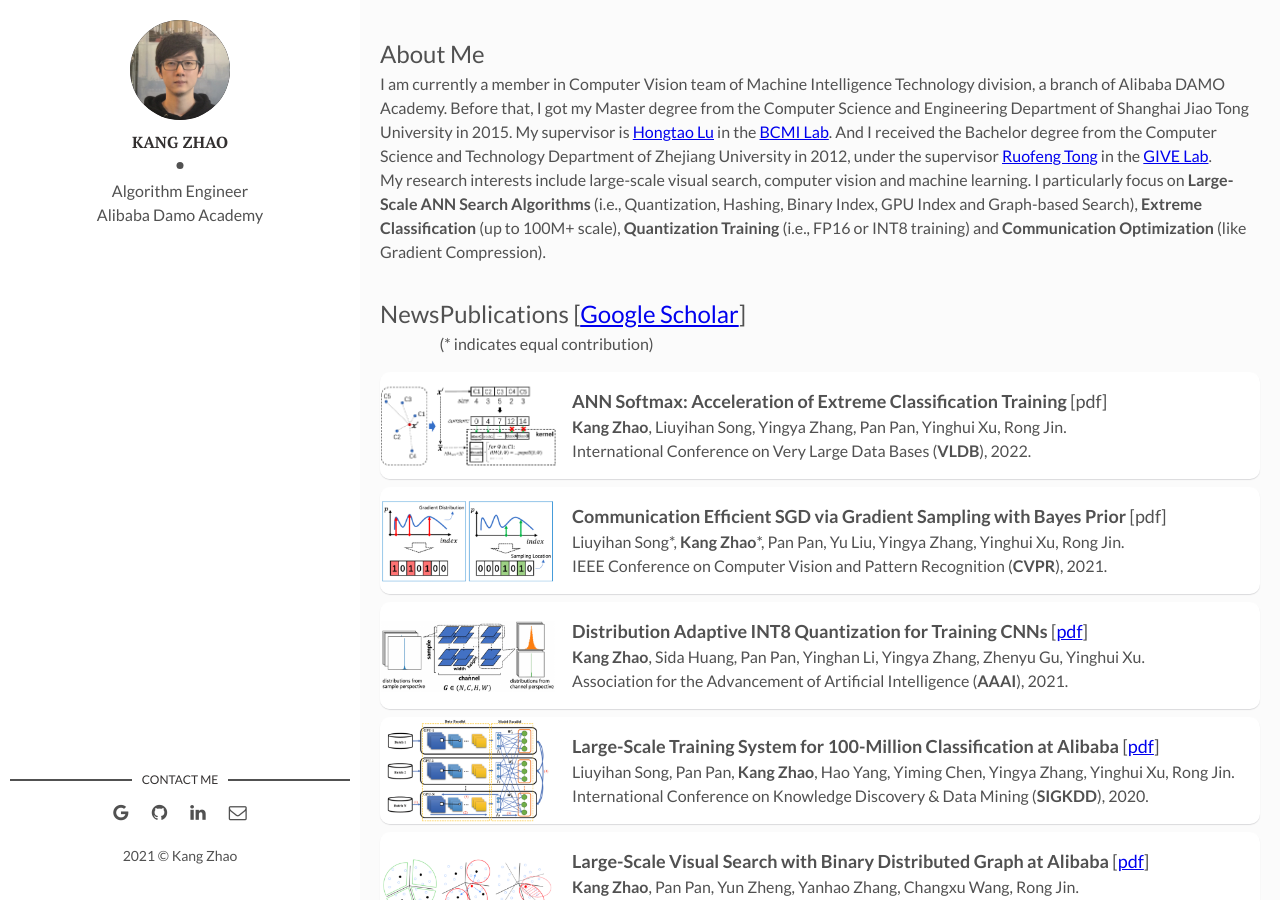
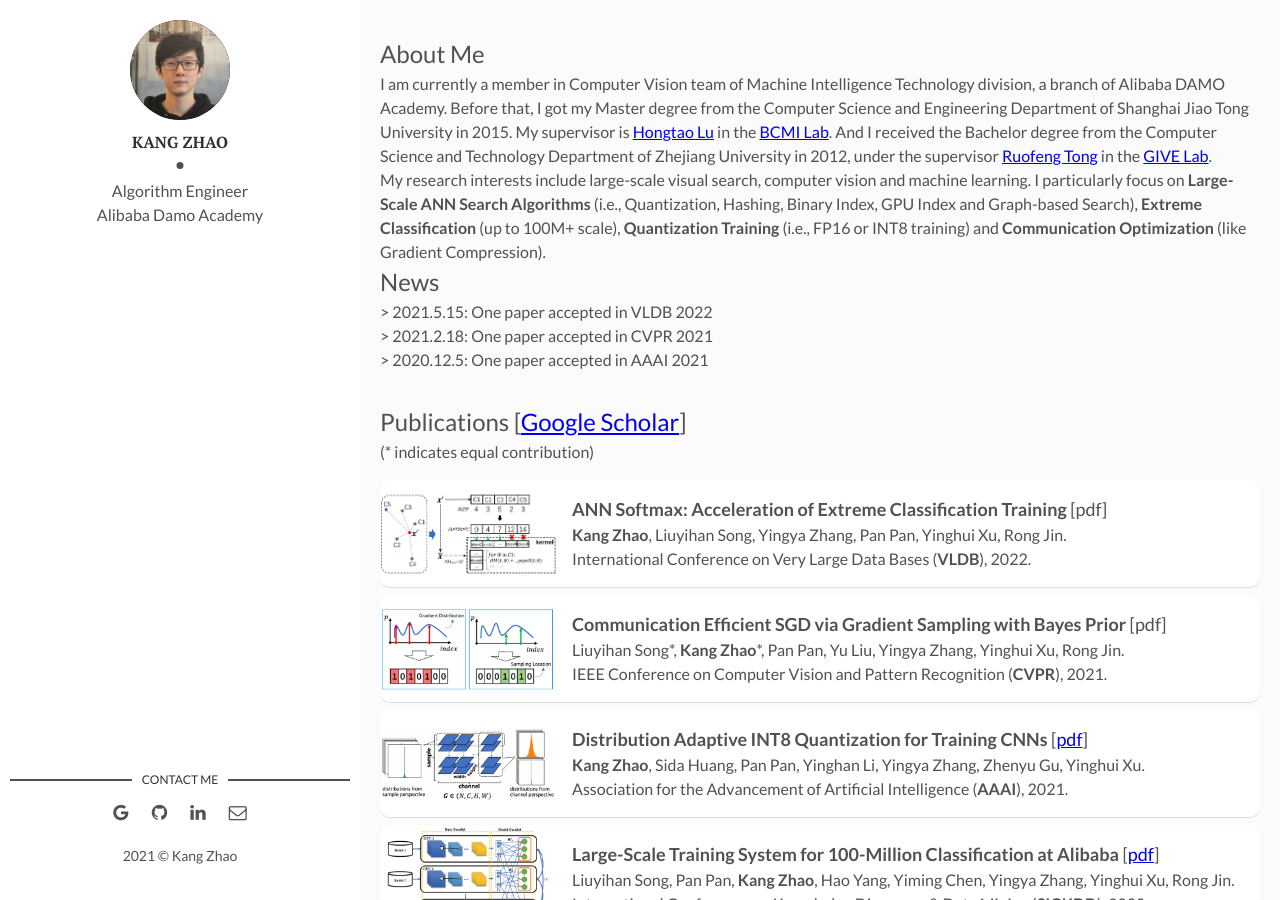
Before and after one commit to kangzhao2/kangzhao2.github.io, a Jekyll site: the page built from index.html, in a window 1280 px wide and 900 px high. Built offline with Jekyll 4.4.1, drawn with Linux system fonts in a browser that asks for light colours; the list of posts is cut into pages by our own code.

Commit message:
Update index.html

```diff
--- a/index.html
+++ b/index.html
@@ -3,13 +3,13 @@ layout: main
 ---
 <body>
 <p><font size="5">About Me</font> <br>
-  I am currently a member in Computer Vision team of Machine Intelligence Technology division, a branch of Alibaba DAMO Academy. Before that, I got my Master degree from the Computer Science and Engineering Department of Shanghai Jiao Tong University in 2015. My supervisor is <a href="http://www.cs.sjtu.edu.cn/PeopleDetail.aspx?id=95">Hongtao Lu</a> in the <a href="http://bcmi.sjtu.edu.cn/member.html">BCMI Lab</a>. And I received the Bachelor degree from the Computer Science and Technology Department of Zhejiang University in 2012, under the supervisor <a href="http://give.zju.edu.cn/memberHomepage/TongRuofeng.html">Ruofeng Tong</a> in the <a href="http://give.zju.edu.cn/portal/index.html">GIVE Lab</a>.<br>
-  My research interests include large-scale visual search, computer vision and machine learning. I particularly focus on <b>Large-Scale ANN Search Algorithms</b> (i.e., Quantization, Hashing, Binary Index, GPU Index and Graph-based Search), <b>Extreme Classification</b> (up to 100M+ scale), <b>Quantization Training</b> (i.e., FP16 or INT8 training) and <b>Communication Optimization</b> (like Gradient Compression).
+I am currently a member in Computer Vision team of Machine Intelligence Technology division, a branch of Alibaba DAMO Academy. Before that, I got my Master degree from the Computer Science and Engineering Department of Shanghai Jiao Tong University in 2015. My supervisor is <a href="http://www.cs.sjtu.edu.cn/PeopleDetail.aspx?id=95">Hongtao Lu</a> in the <a href="http://bcmi.sjtu.edu.cn/member.html">BCMI Lab</a>. And I received the Bachelor degree from the Computer Science and Technology Department of Zhejiang University in 2012, under the supervisor <a href="http://give.zju.edu.cn/memberHomepage/TongRuofeng.html">Ruofeng Tong</a> in the <a href="http://give.zju.edu.cn/portal/index.html">GIVE Lab</a>.<br>
+My research interests include large-scale visual search, computer vision and machine learning. I particularly focus on <b>Large-Scale ANN Search Algorithms</b> (i.e., Quantization, Hashing, Binary Index, GPU Index and Graph-based Search), <b>Extreme Classification</b> (up to 100M+ scale), <b>Quantization Training</b> (i.e., FP16 or INT8 training) and <b>Communication Optimization</b> (like Gradient Compression).<br>
+<font size="5">News</font> <br>
+  > 2021.5.15: One paper accepted in VLDB 2022<br>
+  > 2021.2.18: One paper accepted in CVPR 2021<br>
+  > 2020.12.5: One paper accepted in AAAI 2021
 </p>
-<p><font size="5">News</font> <br></p>
-<!--   > 2021.5.15: One paper accepted in VLDB 2022<br>
-  > 2021.2.18: One paper accepted in CVPR 2021<br>
-  > 2020.12.5: One paper accepted in AAAI 2021<br> -->
 <p><font size="5">Publications [<a href="https://scholar.google.com/citations?user=02H8RBIAAAAJ&hl=zh-CN">Google Scholar</a>]</font><br>(* indicates equal contribution)
 </p>
 </body>
```
